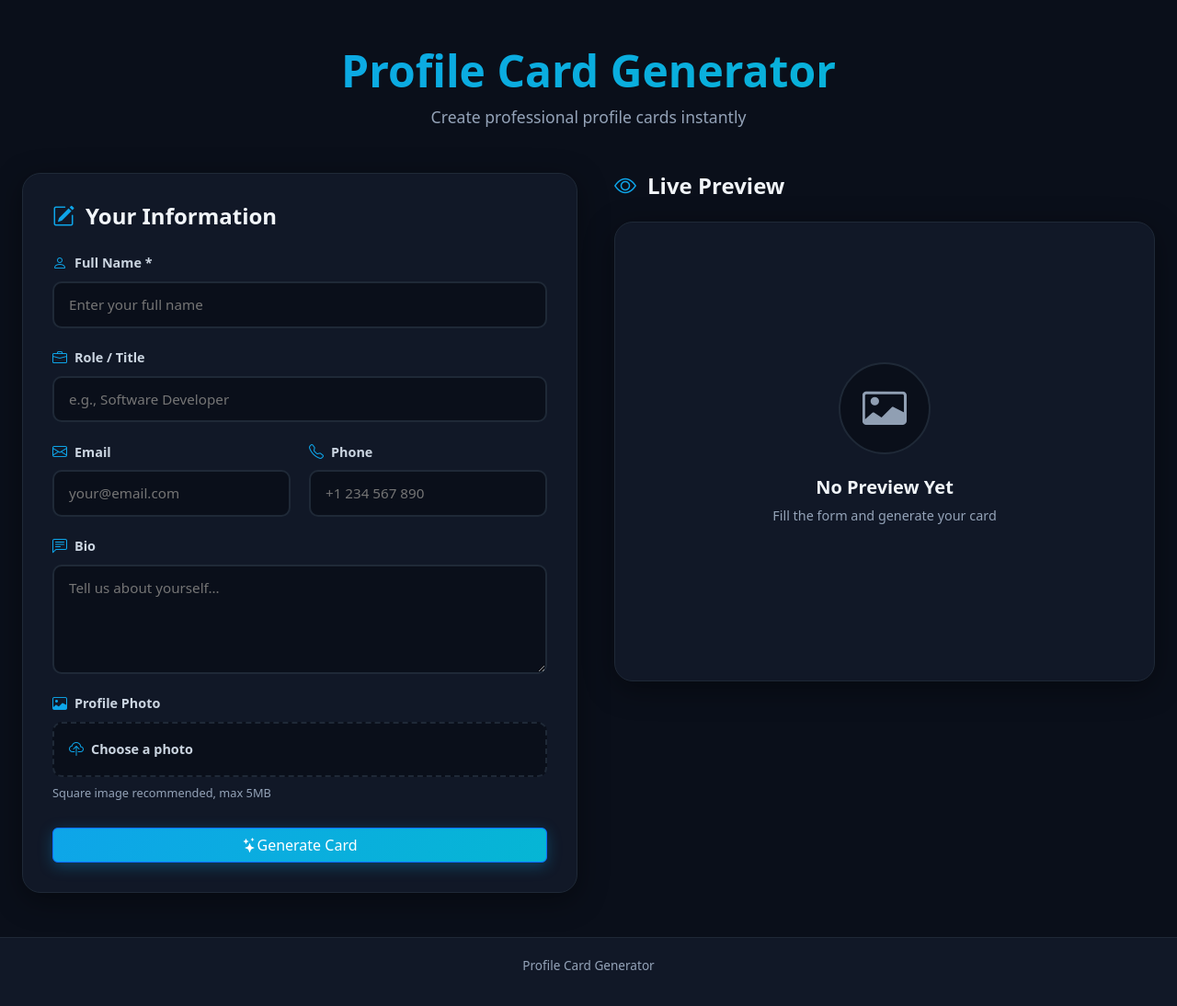
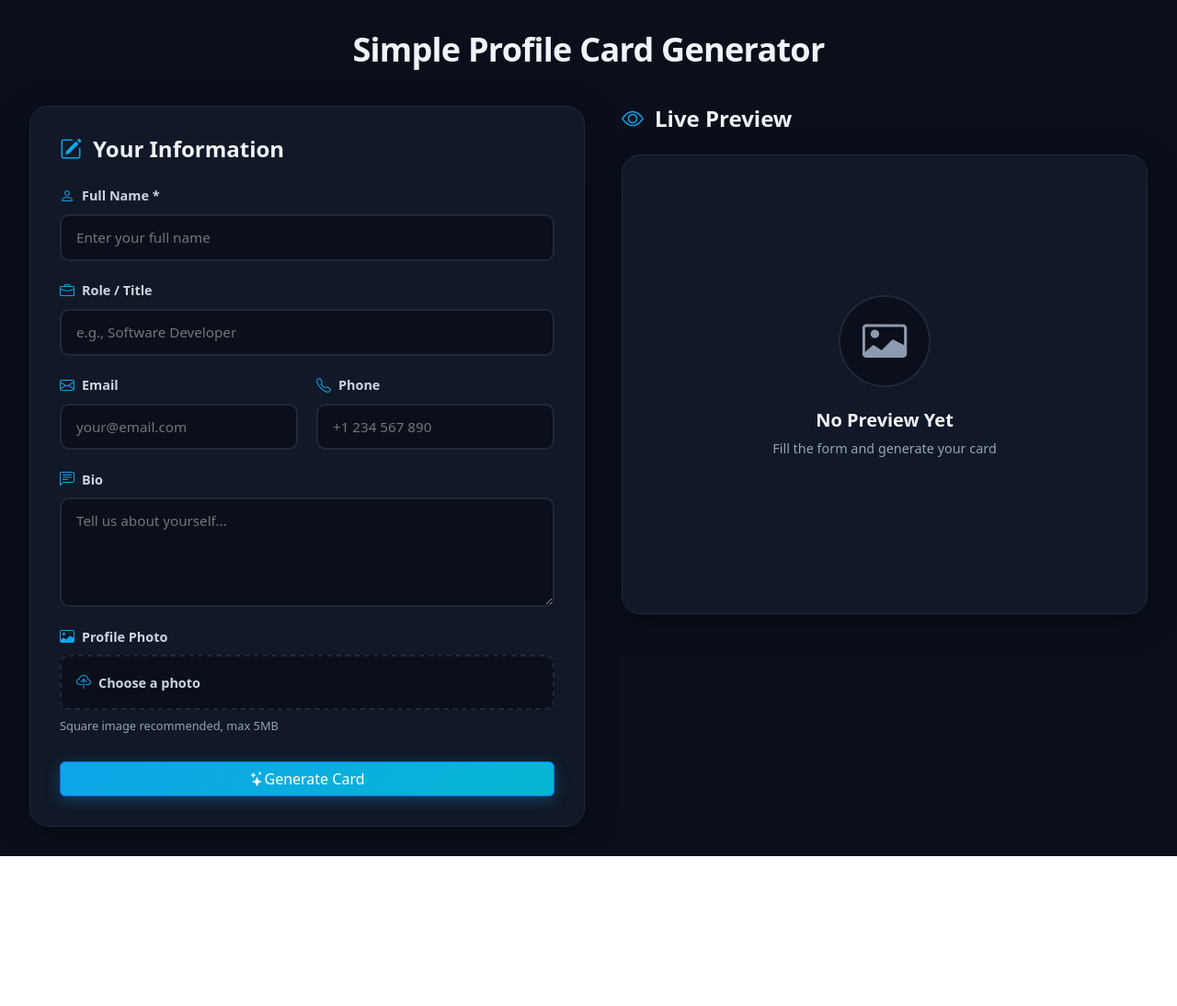
Before and after one commit to RaihanAdityaP/ProfileGen, a React (Vite) app: page / in a window 1280 px wide. Shown: the top 1094 px of the page at 92% size. After the commit the page ends 931 px from the top, so only its background shows below. Built offline with nearby package versions, Linux system fonts and the light colour scheme.

Commit message:
update terbaru

```diff
--- a/src/App.css
+++ b/src/App.css
@@ -33,47 +33,50 @@ body {
   color: var(--text-primary);
   min-height: 100vh;
   overflow-x: hidden;
+  margin: 0;
+  padding: 0;
+  width: 100%;
+}
+
+#root {
+  width: 100%;
+  overflow-x: hidden;
 }
 
 .app-wrapper {
   min-height: 100vh;
   display: flex;
   flex-direction: column;
+  width: 100%;
+  overflow-x: hidden;
 }
 
 .main-section {
   flex: 1;
-  padding: 3rem 1.5rem;
+  padding: 2rem 1rem;
   background: var(--background);
   width: 100%;
-  max-width: 100vw;
 }
 
 .content-wrapper {
-  max-width: 1600px;
+  max-width: 1800px;
   margin: 0 auto;
   width: 100%;
+  padding: 0 1rem;
 }
 
 .page-header {
   text-align: center;
-  margin-bottom: 3rem;
+  margin-bottom: 2.5rem;
   animation: fadeInUp 0.6s ease-out;
 }
 
 .page-header h1 {
-  font-size: clamp(2rem, 4vw, 3rem);
-  font-weight: 800;
-  background: var(--gradient-primary);
-  -webkit-background-clip: text;
-  -webkit-text-fill-color: transparent;
-  background-clip: text;
-  margin-bottom: 0.5rem;
-}
-
-.page-header p {
-  font-size: clamp(0.95rem, 1.5vw, 1.1rem);
-  color: var(--text-muted);
+  font-size: clamp(1.75rem, 3vw, 2.25rem);
+  font-weight: 700;
+  color: var(--text-primary);
+  margin: 0;
+  letter-spacing: -0.02em;
 }
 
 .grid-container {
@@ -301,18 +304,6 @@ body {
   font-size: 0.9rem;
 }
 
-.app-footer {
-  background: var(--surface);
-  border-top: 1px solid var(--border);
-  padding: 1.25rem 1.5rem;
-  text-align: center;
-}
-
-.app-footer p {
-  color: var(--text-muted);
-  font-size: 0.85rem;
-}
-
 @keyframes fadeInUp {
   from {
     opacity: 0;
@@ -370,11 +361,15 @@ body {
 
 @media (max-width: 768px) {
   .main-section {
-    padding: 2rem 1rem;
+    padding: 1.5rem 0.75rem;
   }
 
   .page-header {
     margin-bottom: 2rem;
+  }
+
+  .page-header h1 {
+    font-size: 1.5rem;
   }
 
   .form-section,
@@ -398,7 +393,15 @@ body {
 
 @media (max-width: 480px) {
   .main-section {
-    padding: 1.5rem 0.75rem;
+    padding: 1rem 0.5rem;
+  }
+
+  .page-header {
+    margin-bottom: 1.5rem;
+  }
+
+  .page-header h1 {
+    font-size: 1.35rem;
   }
 
   .form-section {
--- a/src/App.jsx
+++ b/src/App.jsx
@@ -41,8 +41,7 @@ function App() {
       <section className="main-section">
         <div className="content-wrapper">
           <div className="page-header">
-            <h1>Profile Card Generator</h1>
-            <p>Create professional profile cards instantly</p>
+            <h1>Simple Profile Card Generator</h1>
           </div>
 
           <div className="grid-container">
@@ -198,10 +197,6 @@ function App() {
           </div>
         </div>
       </section>
-
-      <footer className="app-footer">
-        <p>Profile Card Generator</p>
-      </footer>
     </div>
   );
 }
```
Also changed, not shown: public/robots.txt, 1 other file (tests, documents, lock files or other folders).
